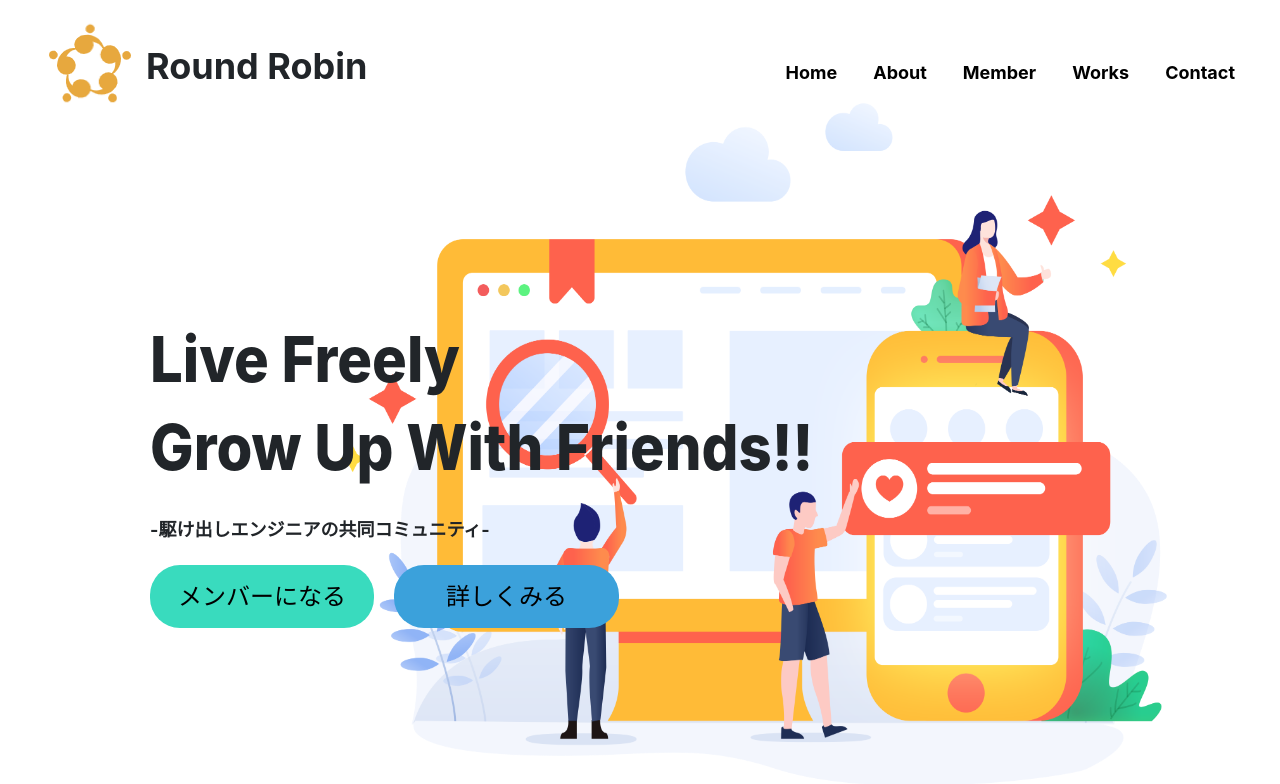
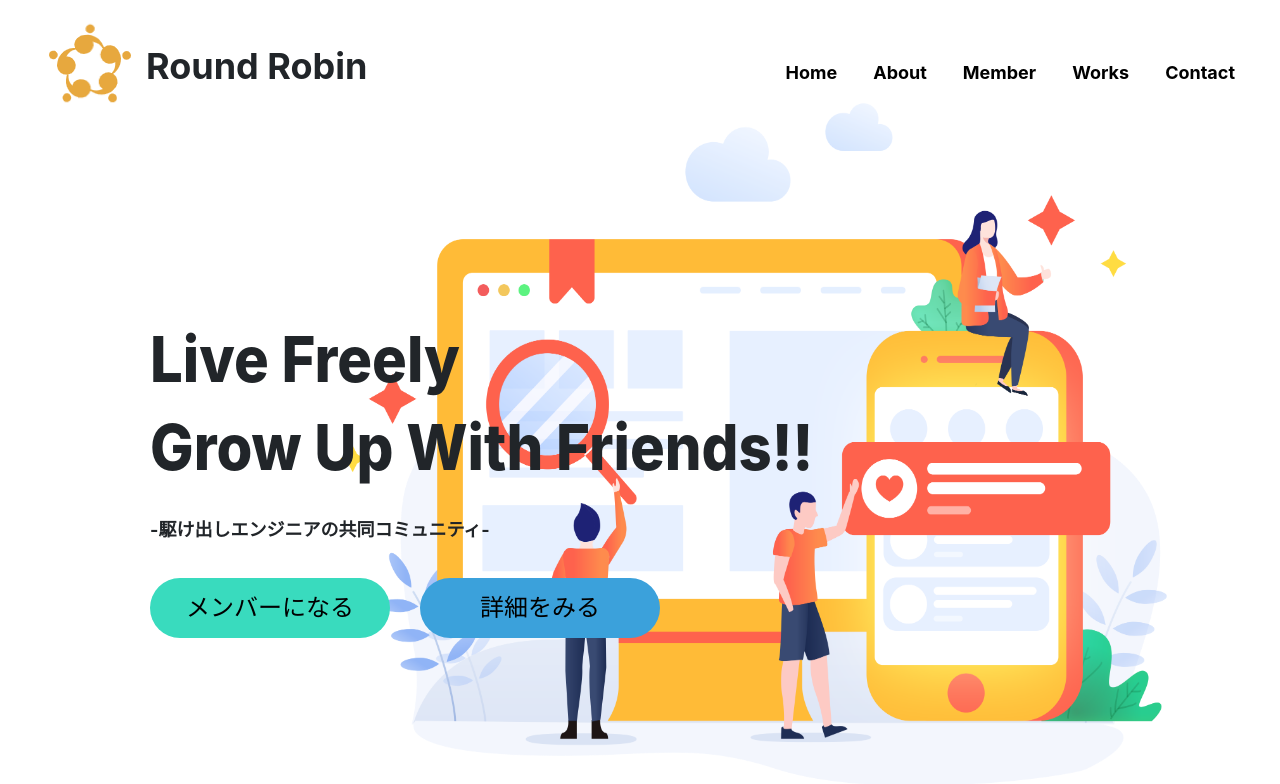
Before and after one commit to Round-Robin-Web/round-robin-home, a Next.js app: page / in a window 1280 px wide. Shown: the top 784 px of the page. Built offline with nearby package versions, Linux system fonts and the light colour scheme.

Commit message:
create button using props

```diff
--- /dev/null
+++ b/components/Button.jsx
@@ -0,0 +1,8 @@
+import Router from 'next/router'
+
+export default function Button(props){
+    const path = props.path
+    return (
+        <button id="button" onClick={() => Router.push(path)}>{props.title}</button>
+    )
+}
--- a/components/Header.js
+++ b/components/Header.js
@@ -19,16 +19,16 @@ return(
         <Link href='/'>
           <a className="p-3 mt-1">Home</a>
         </Link>
-        <Link href='/about'>
+        <Link href='/About'>
           <a className="p-3 mt-1">About</a>
         </Link>
-        <Link href='/member'>
+        <Link href='/Member'>
           <a className="p-3 mt-1">Member</a>
         </Link>
-        <Link href='/works'>
+        <Link href='/Works'>
           <a className="p-3 mt-1">Works</a>
         </Link>
-        <Link href='/contects'>
+        <Link href='/Contects'>
           <a className="p-3 mt-1">Contact</a>
         </Link>
     </div>
--- a/pages/index.js
+++ b/pages/index.js
@@ -2,8 +2,8 @@ import Head from 'next/head'
 import Layout, { siteTitle } from '../components/layout'
 import { getSortedPostsData } from '../lib/posts'
 import Image from 'next/image'
-import Link from 'next/link'
 import Styles from '../styles/index.module.scss'
+import Button from '../components/Button.jsx'
 
 
 export async function getStaticProps(){
@@ -35,12 +35,8 @@ export default function Home() {
           <p className={Styles.fontAdjust}>Live Freely</p>
           <p className={Styles.fontAdjust}>Grow Up With Friends!!</p>
           <p id={Styles.subPassage} className="fs-6 fw-bolder">-駆け出しエンジニアの共同コミュニティ-</p>
-          <Link href="#">
-            <a className={Styles.greenButton}>メンバーになる</a>
-          </Link>
-          <Link href="#">
-            <a className={Styles.blueButton}>詳しくみる</a>
-          </Link>
+          <div id={Styles.toMember}><Button　title="メンバーになる" path="/Member"></Button></div>
+          <div id={Styles.details}><Button　title="詳細をみる"　path="/About"></Button></div>
         </div>
       </div>
     </Layout>
--- a/styles/globals.scss
+++ b/styles/globals.scss
@@ -30,3 +30,11 @@ img {
   max-width: 100%;
   display: block;
 }
+
+#button {
+  border-radius: 40px;
+  height: 60px;
+  width: 240px;
+  font-size: 24px;
+  font-weight: 550;
+}
--- a/styles/index.module.scss
+++ b/styles/index.module.scss
@@ -12,21 +12,21 @@
         line-height: 60px;
     }
 
-    .greenButton {
-        border-radius: 30px ;
-        background-color: rgb(57,219,190);
-        padding: 17px 28px;
-        font-size: 24px;
-        font-weight: 550;
-        margin: 0 10px 10px 0;
+    #toMember {
+
+        Button {
+            background-color: rgb(57,219,190);
+            border: rgb(57,219,190) 1px;
+        }
     }
-    .blueButton {
-        border-radius: 30px ;
-        background-color: rgb(59,161,219);
-        padding: 17px 52px;
-        font-size: 24px;
-        font-weight: 550;
-        margin: 10px;
+    #details {
+        position: relative;
+        left: 270px;
+        bottom: 60px;
+        Button {
+            background-color: rgb(59,161,219);
+            border: rgb(59,161,219) 1px;
+        }
     }
 
 }
```
Also changed, not shown: components/layout.js (+2 -37 lines), pages/About.jsx (added, +34 -0 lines), styles/about.module.scss (added, +27 -0 lines).
